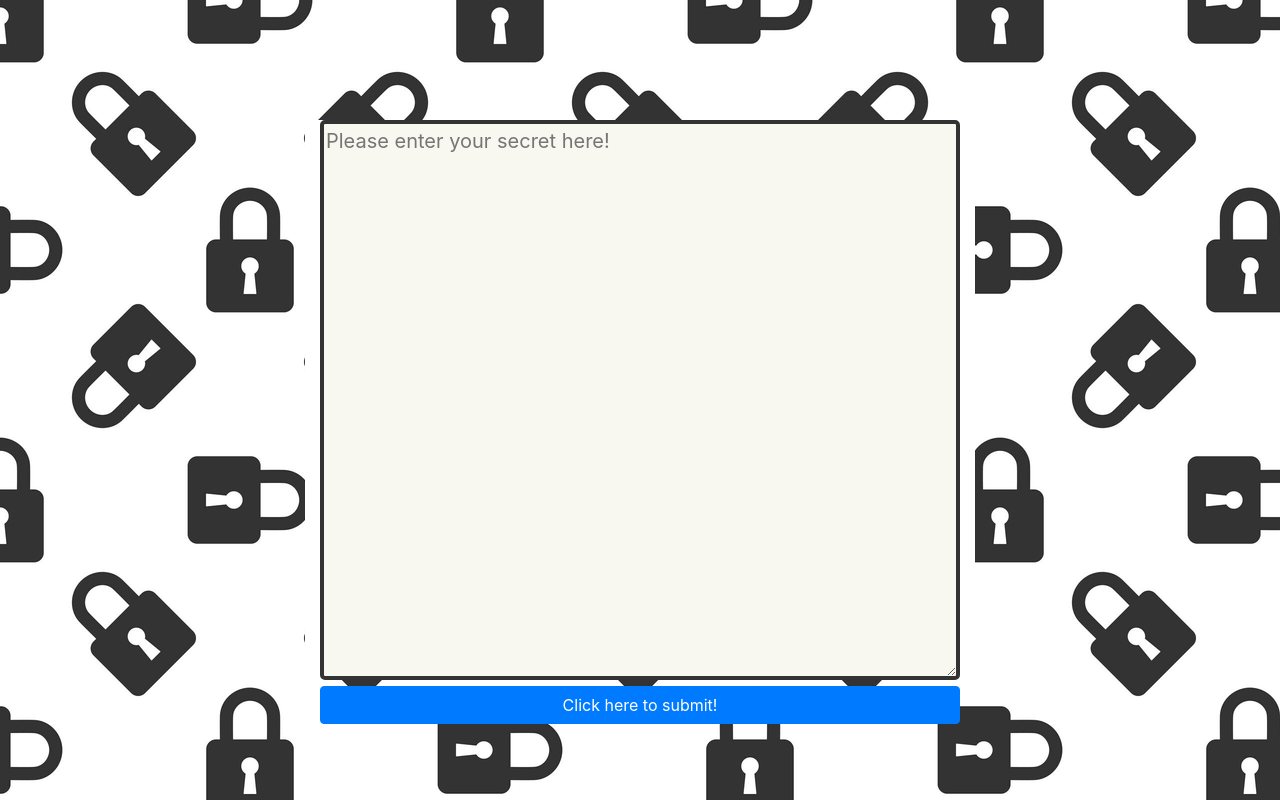
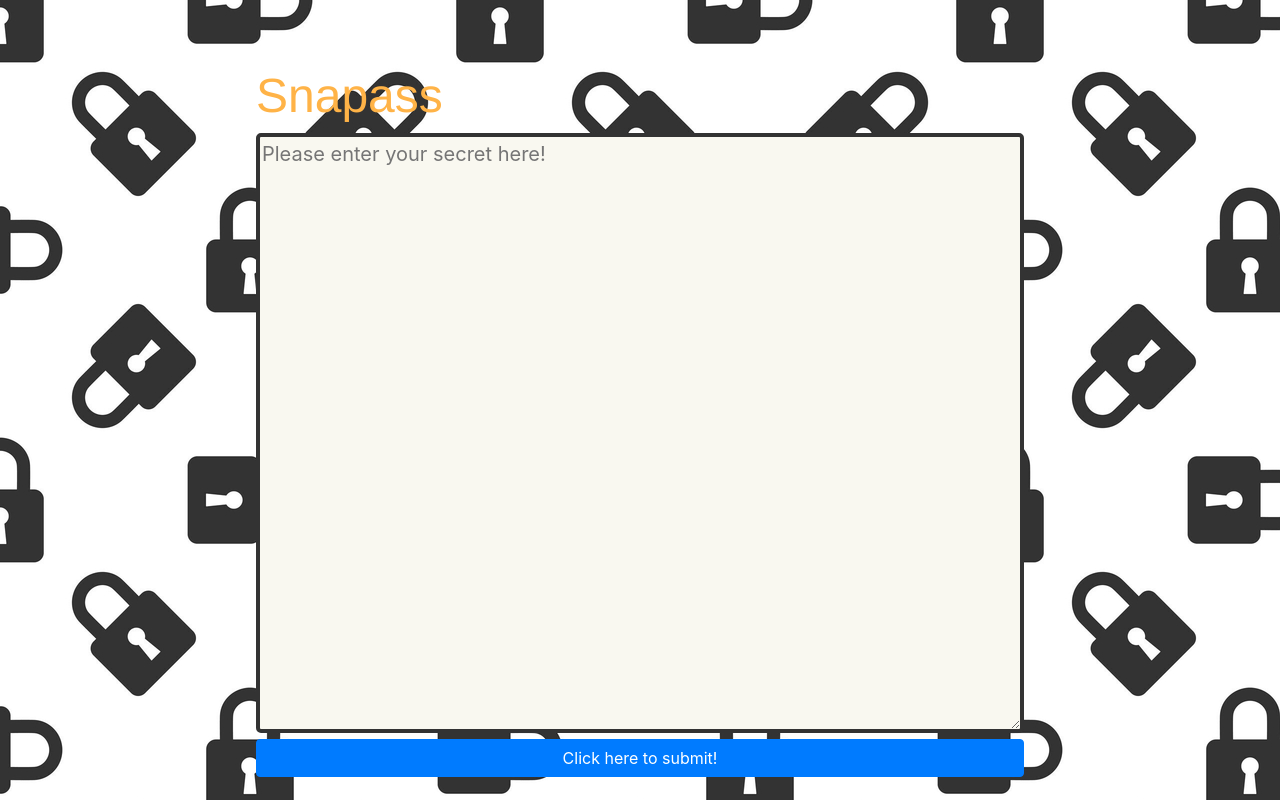
Before and after one commit to EvilCodebot/Snapass, a React (Create React App) app in the folder client/: page / in a window 1280 px wide. Built offline with nearby package versions, Linux system fonts and the light colour scheme.

Commit message:
bug fixes, ui updated

```diff
--- a/client/src/App.css
+++ b/client/src/App.css
@@ -1,4 +1,4 @@
-html {
+.background {
   width: 100vw;
   height: 100vh;
 
@@ -11,9 +11,8 @@ html {
 }
 
 .centerForm {
-  display: block;
-  height: 70vh;
-  width: 50vw;
+  height: 75vh;
+  width: 60vw;
 }
 
 .inputArea {
@@ -25,13 +24,11 @@ html {
   background-color: #f9f8f0;
 
   font-size: 1.25em;
-
 }
 
 .submitButton {
   display: block;
   width: 100%;
-  /* height: 10%; */
 }
 
 @media screen and (max-width: 50rem) {
@@ -50,6 +47,5 @@ html {
     background-color: #f9f8f0;
 
     font-size: 1em;
-
   }
 }
--- a/client/src/App.tsx
+++ b/client/src/App.tsx
@@ -3,8 +3,6 @@ import "./App.css";
 import axios from "axios";
 import config from "./config.json";
 import { CopyToClipboard } from "react-copy-to-clipboard";
-
-import Container from "react-bootstrap/Container";
 import Form from "react-bootstrap/Form";
 import Button from "react-bootstrap/Button";
 import Modal from "react-bootstrap/Modal";
@@ -155,7 +153,6 @@ function App() {
           </Button>
 
           <CopyToClipboard text={`${window.location.href}secret/${id}`}>
-
             <Button variant="primary">Copy</Button>
           </CopyToClipboard>
         </Modal.Footer>
@@ -164,7 +161,17 @@ function App() {
   }
 
   return (
-    <Container>
+    <div className="background">
+      <div>
+        <h1
+          style={{
+            color: "#ffb347",
+            fontFamily: "Brush Script MT, Helvetica, sans-serif",
+            fontSize: "3em",
+          }}
+        >
+          Snapass
+        </h1>
         <Form onSubmit={handleSubmit} className="centerForm">
           <ErrorAlert />
 
@@ -182,7 +189,8 @@ function App() {
           show={modalState}
           onHide={() => setModalState(inactive)}
         />
-    </Container>
+      </div>
+    </div>
   );
 }
 
--- a/client/src/displaySecretComponent.js
+++ b/client/src/displaySecretComponent.js
@@ -11,7 +11,9 @@ function displaySecretComponent() {
   const [loadingStatus, setLoadingStatus] = useState(false);
 
   function LoadingSpinner() {
-    return <Spinner animation="border" role="status"></Spinner>;
+    return (
+      <Spinner animation="border" variant="primary" role="status"></Spinner>
+    );
   }
 
   useEffect(() => {
@@ -34,9 +36,12 @@ function displaySecretComponent() {
   }, []);
 
   return (
-    <div>
-      {loadingStatus ? (
-        <h1 className="box">The secret is : {secret} </h1>
+    <div className="background">
+
+      {loadingStatus ? ( <div>
+        <h1 style={{color: "#ffb347", fontFamily:"Brush Script MT, Helvetica, sans-serif", fontSize:"3em"}}>Snapass</h1>
+        <h2 className="box"> <b>The secret is :</b> {secret} </h2>
+      </div>
       ) : (
         <LoadingSpinner />
       )}
--- a/client/src/displaySecretComponet.css
+++ b/client/src/displaySecretComponet.css
@@ -1,7 +1,15 @@
-html {
+.background {
+  width: 100vw;
+  height: 100vh;
+
+  display: flex;
+  justify-content: center;
+  align-items: center;
+
   background-image: url(./assets/lock-background.jpg);
   background-repeat: repeat;
 }
+
 .box {
   border: 4px solid #333333;
   width: 85vw;
```
Lines whose indentation alone changed are shown as unchanged.
